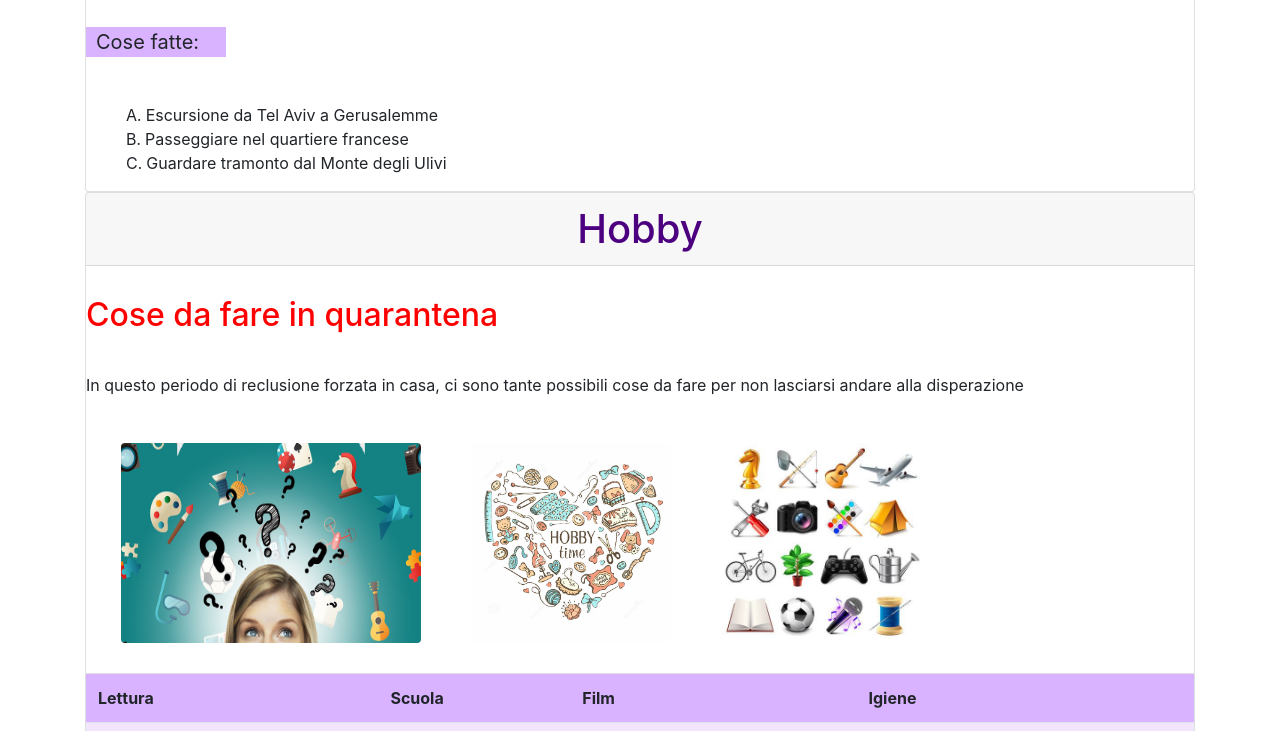
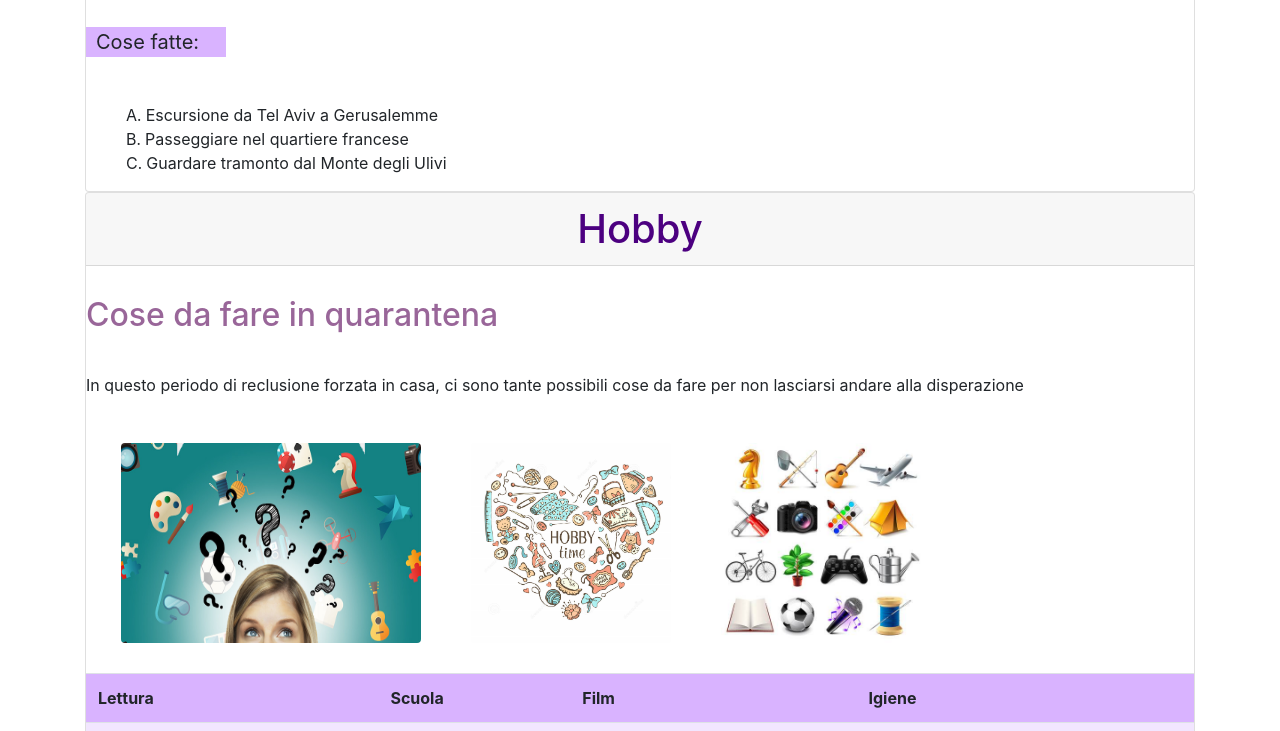
Before and after one commit to laurasac/laurasac.github.io, a plain HTML site: page index.html in a window 1280 px wide. Shown: the part 707-1438 px from the top of the page. Drawn offline with nearby package versions, Linux system fonts and the light colour scheme.

Commit message:
update style

```diff
--- a/style.css
+++ b/style.css
@@ -9,7 +9,7 @@ h1{
 }
 
 h2{
-    color: red;
+    color: #996699;
 }
 
 img{
```
